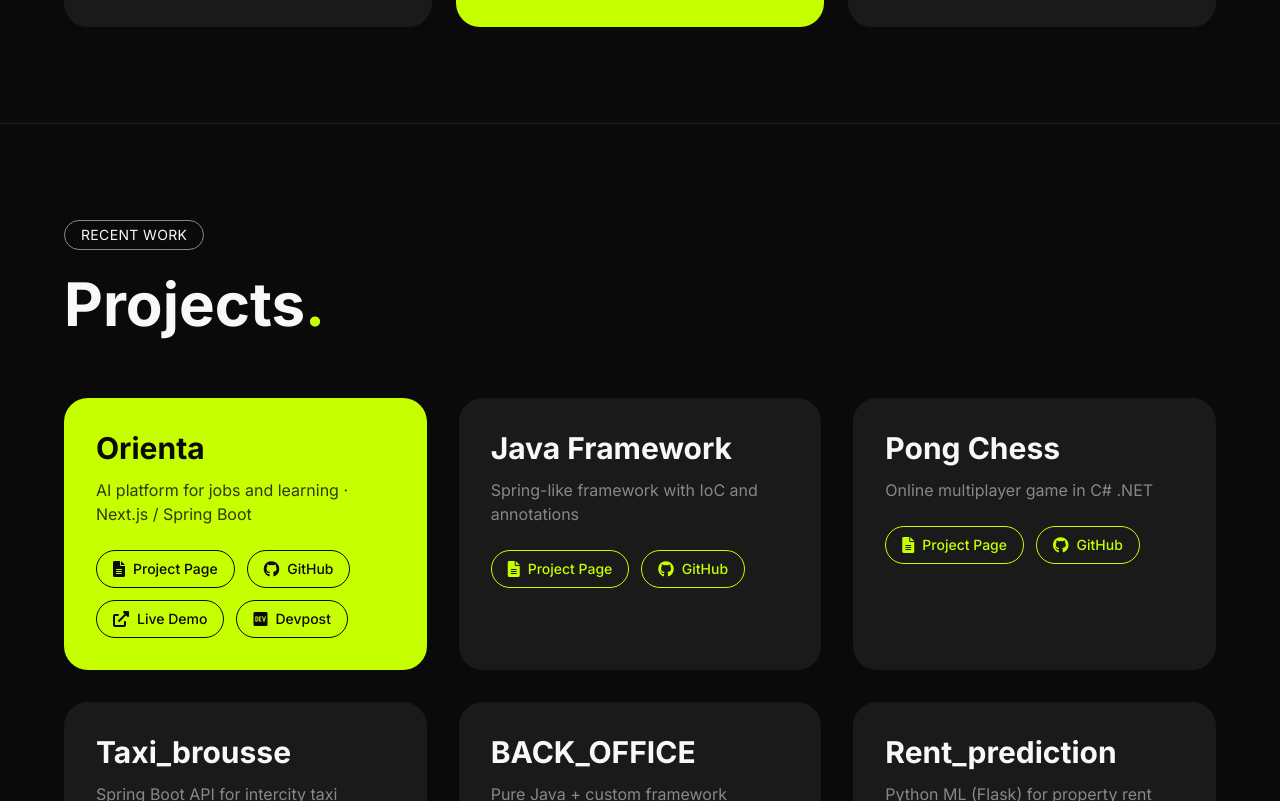
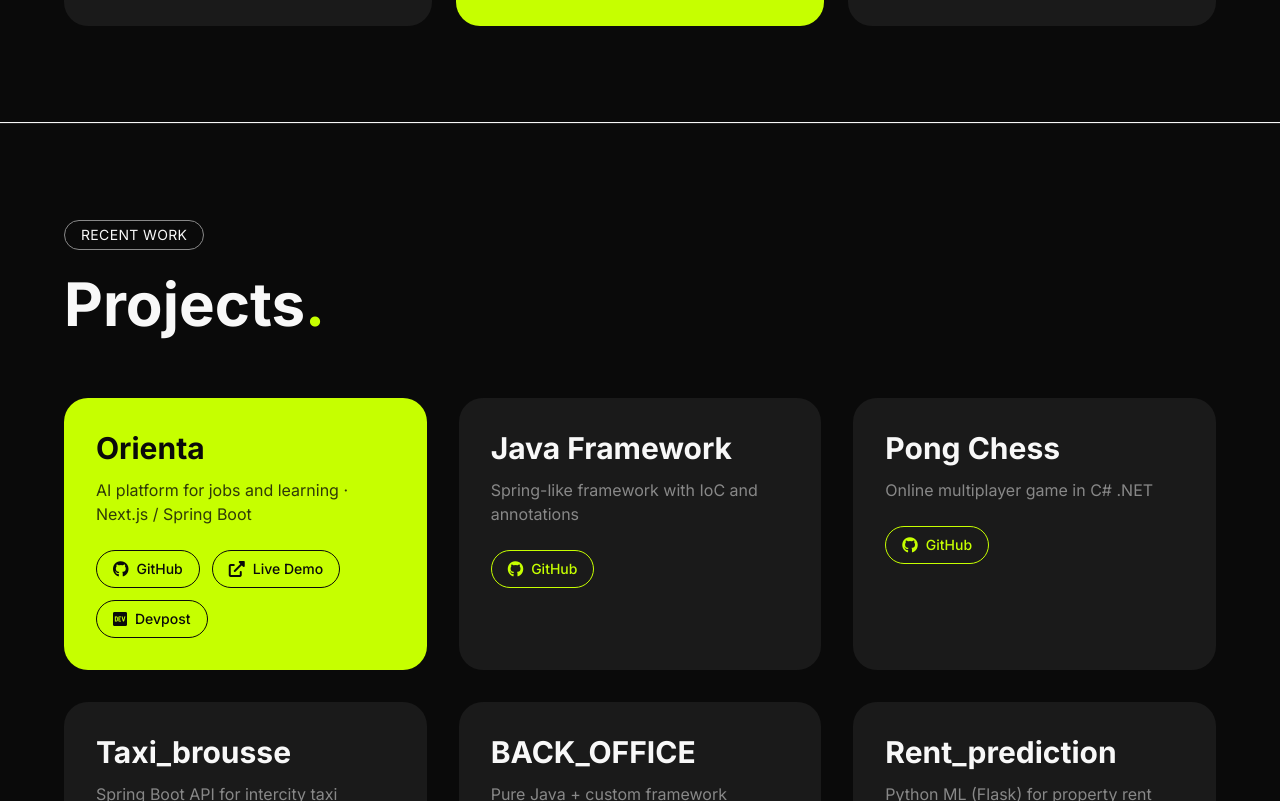
Before and after one commit to stevecrafted/SD.porfolio, a Vue app in the folder porfolio/: page / in a window 1280 px wide. Shown: the part 1599-2400 px from the top of the page. Built offline with nearby package versions, Linux system fonts and the light colour scheme.

Commit message:
update performance

```diff
--- a/porfolio/index.html
+++ b/porfolio/index.html
@@ -25,16 +25,44 @@
   <meta name="twitter:description" content="Portfolio featuring fullstack and AI projects, skills, certifications and contact details.">
 
   <link rel="manifest" href="/site.webmanifest">
-  <!-- Inter font (sans-serif moderne) -->
+  <!-- Non-blocking font stylesheets -->
   <link rel="preconnect" href="https://fonts.googleapis.com">
   <link rel="preconnect" href="https://fonts.gstatic.com" crossorigin>
+  <link
+    rel="preload"
+    href="https://fonts.googleapis.com/css2?family=Inter:ital,opsz,wght@0,14..32,100..900;1,14..32,100..900&display=swap"
+    as="style"
+  >
+  <link
+    rel="stylesheet"
+    href="https://fonts.googleapis.com/css2?family=Inter:ital,opsz,wght@0,14..32,100..900;1,14..32,100..900&display=swap"
+    media="print"
+    onload="this.media='all'"
+  >
 
+  <link rel="preconnect" href="https://cdnjs.cloudflare.com" crossorigin>
   <link
-    href="https://fonts.googleapis.com/css2?family=Inter:ital,opsz,wght@0,14..32,100..900;1,14..32,100..900&display=swap"
-    rel="stylesheet">
-  <!-- Font Awesome 6 (gratuit) pour icônes -->
-  <link rel="preconnect" href="https://cdnjs.cloudflare.com" crossorigin>
-  <link rel="stylesheet" href="https://cdnjs.cloudflare.com/ajax/libs/font-awesome/6.0.0-beta3/css/all.min.css">
+    rel="preload"
+    href="https://cdnjs.cloudflare.com/ajax/libs/font-awesome/6.0.0-beta3/css/all.min.css"
+    as="style"
+  >
+  <link
+    rel="stylesheet"
+    href="https://cdnjs.cloudflare.com/ajax/libs/font-awesome/6.0.0-beta3/css/all.min.css"
+    media="print"
+    onload="this.media='all'"
+  >
+  <noscript>
+    <link
+      rel="stylesheet"
+      href="https://fonts.googleapis.com/css2?family=Inter:ital,opsz,wght@0,14..32,100..900;1,14..32,100..900&display=swap"
+    >
+    <link
+      rel="stylesheet"
+      href="https://cdnjs.cloudflare.com/ajax/libs/font-awesome/6.0.0-beta3/css/all.min.css"
+    >
+  </noscript>
+
   <meta name="viewport" content="width=device-width, initial-scale=1.0">
   <title>Rakotomalala Stevens Daniel Fanambinana | Fullstack Developer</title>
 
--- a/porfolio/src/App.vue
+++ b/porfolio/src/App.vue
@@ -1,12 +1,20 @@
 <template>
   <div class="bg-[#F8F8F8]">
     <Navbar />
+    <main>
       <HeroSection />
+      <section class="cv-auto">
         <SkillsSection />
+      </section>
+      <section class="cv-auto">
         <ProjectsSection />
+      </section>
+      <section class="cv-auto">
         <Certifications />
+      </section>
       <VisitCounter />
       <Footer />
+    </main>
   </div>
 </template>
 
@@ -20,3 +28,10 @@ import VisitCounter from './components/VisitCounter.vue'
 import Footer from './components/Footer.vue'
 
 </script>
+
+<style scoped>
+.cv-auto {
+  content-visibility: auto;
+  contain-intrinsic-size: 900px;
+}
+</style>
--- a/porfolio/src/components/HeroSection.vue
+++ b/porfolio/src/components/HeroSection.vue
@@ -34,8 +34,11 @@
             src="/me.png"
             alt="Portrait of Rakotomalala Stevens Daniel Fanambinana"
             class="hero-photo"
+            width="440"
+            height="566"
             loading="eager"
             decoding="async"
+            fetchpriority="high"
           >
         </div>
       </div>
--- a/porfolio/src/content.js
+++ b/porfolio/src/content.js
@@ -40,7 +40,6 @@ export const copy = {
         description: 'AI platform for jobs and learning · Next.js / Spring Boot',
         highlight: true,
         links: [
-          { url: '/projects/orienta', label: 'Project Page', icon: 'fas fa-file-alt' },
           { url: 'https://github.com/stevecrafted/orienta', label: 'GitHub', icon: 'fab fa-github' },
           { url: 'https://orienta-519a.vercel.app', label: 'Live Demo', icon: 'fas fa-external-link-alt' },
           {
@@ -55,7 +54,6 @@ export const copy = {
         description: 'Spring-like framework with IoC and annotations',
         highlight: false,
         links: [
-          { url: '/projects/java-framework', label: 'Project Page', icon: 'fas fa-file-alt' },
           { url: 'https://github.com/stevecrafted/FRAMEWORK', label: 'GitHub', icon: 'fab fa-github' },
         ],
       },
@@ -64,7 +62,6 @@ export const copy = {
         description: 'Online multiplayer game in C# .NET',
         highlight: false,
         links: [
-          { url: '/projects/pong-chess', label: 'Project Page', icon: 'fas fa-file-alt' },
           { url: 'https://github.com/stevecrafted/pong_echec', label: 'GitHub', icon: 'fab fa-github' },
         ],
       },
@@ -73,7 +70,6 @@ export const copy = {
         description: 'Spring Boot API for intercity taxi booking',
         highlight: false,
         links: [
-          { url: '/projects/taxi-brousse', label: 'Project Page', icon: 'fas fa-file-alt' },
           { url: 'https://github.com/stevecrafted/Taxi_brousse', label: 'GitHub', icon: 'fab fa-github' },
         ],
       },
@@ -82,7 +78,6 @@ export const copy = {
         description: 'Pure Java + custom framework',
         highlight: false,
         links: [
-          { url: '/projects/back-office', label: 'Project Page', icon: 'fas fa-file-alt' },
           { url: 'https://github.com/stevecrafted/BACK_OFFICE', label: 'GitHub', icon: 'fab fa-github' },
         ],
       },
@@ -91,7 +86,6 @@ export const copy = {
         description: 'Python ML (Flask) for property rent prediction',
         highlight: false,
         links: [
-          { url: '/projects/rent-prediction', label: 'Project Page', icon: 'fas fa-file-alt' },
           { url: 'https://github.com/stevecrafted/Prediction_loyer', label: 'GitHub', icon: 'fab fa-github' },
         ],
       },
--- a/porfolio/src/main.js
+++ b/porfolio/src/main.js
@@ -5,8 +5,4 @@ import App from './App.vue'
 
 document.documentElement.setAttribute('lang', 'en')
 
-const normalizedPath = window.location.pathname.replace(/\/+$/, '') || '/'
-
-if (normalizedPath === '/') {
-	createApp(App).mount('#app')
-}
+createApp(App).mount('#app')
--- a/porfolio/vite.config.js
+++ b/porfolio/vite.config.js
@@ -5,66 +5,6 @@ import vueDevTools from 'vite-plugin-vue-devtools'
 import prerenderStatic from 'vite-plugin-prerender-static'
 
 const siteUrl = 'https://sd-porfolio.vercel.app'
-
-const projectPages = [
-  {
-    path: 'projects/orienta',
-    title: 'Orienta Project | AI Jobs and Learning Platform',
-    description:
-      'Orienta is an AI-powered platform for jobs and learning, built with Next.js and Spring Boot.',
-    heading: 'Orienta',
-    stack: 'Next.js, Spring Boot, OpenAI, Gemini',
-    body: 'Built during the Visaverse AI Hackathon to help users discover career opportunities and learning paths with AI assistance.',
-    repo: 'https://github.com/stevecrafted/orienta',
-    demo: 'https://orienta-519a.vercel.app',
-  },
-  {
-    path: 'projects/java-framework',
-    title: 'Java Framework Project | IoC and Annotations',
-    description:
-      'A custom Java framework inspired by Spring with IoC container and annotation-based configuration.',
-    heading: 'Java Framework',
-    stack: 'Java, IoC, Annotations',
-    body: 'A personal framework project focused on dependency injection and clean architecture patterns.',
-    repo: 'https://github.com/stevecrafted/FRAMEWORK',
-  },
-  {
-    path: 'projects/pong-chess',
-    title: 'Pong Chess Project | Online Multiplayer C# Game',
-    description: 'An online multiplayer game developed in C# .NET.',
-    heading: 'Pong Chess',
-    stack: 'C#, .NET',
-    body: 'A game development project focused on real-time interactions and multiplayer gameplay.',
-    repo: 'https://github.com/stevecrafted/pong_echec',
-  },
-  {
-    path: 'projects/taxi-brousse',
-    title: 'Taxi Brousse Project | Spring Boot Booking API',
-    description: 'A Spring Boot API for intercity taxi booking.',
-    heading: 'Taxi_brousse',
-    stack: 'Java, Spring Boot, REST API',
-    body: 'A backend API project for booking and managing taxi-brousse trips.',
-    repo: 'https://github.com/stevecrafted/Taxi_brousse',
-  },
-  {
-    path: 'projects/back-office',
-    title: 'Back Office Project | Pure Java and Custom Framework',
-    description: 'A back office application built in pure Java with a custom framework.',
-    heading: 'BACK_OFFICE',
-    stack: 'Java',
-    body: 'A Java project emphasizing maintainability and practical architecture.',
-    repo: 'https://github.com/stevecrafted/BACK_OFFICE',
-  },
-  {
-    path: 'projects/rent-prediction',
-    title: 'Rent Prediction Project | Python ML Flask App',
-    description: 'A machine learning project in Python (Flask) for property rent prediction.',
-    heading: 'Rent_prediction',
-    stack: 'Python, Flask, Machine Learning',
-    body: 'An end-to-end ML project for real estate rent prediction and practical data analysis.',
-    repo: 'https://github.com/stevecrafted/Prediction_loyer',
-  },
-]
 
 const homeRoute = {
   path: '/',
@@ -92,42 +32,15 @@ const homeRoute = {
   },
 }
 
-const projectRoutes = projectPages.map((project) => ({
-  path: project.path,
-  tags: {
-    title: project.title,
-    description: project.description,
-    author: 'Rakotomalala Stevens Daniel Fanambinana',
-    url: `${siteUrl}/${project.path}`,
-    canonical: `${siteUrl}/${project.path}`,
-    robots: 'index, follow',
-    keywords: `project case study, ${project.heading.toLowerCase()}, fullstack developer portfolio`,
-    schema: {
-      '@context': 'https://schema.org',
-      '@type': 'CreativeWork',
-      name: project.heading,
-      url: `${siteUrl}/${project.path}`,
-      creator: {
-        '@type': 'Person',
-        name: 'Rakotomalala Stevens Daniel Fanambinana',
-      },
-    },
-  },
-}))
-
-const allRoutes = [homeRoute, ...projectRoutes]
-
 export default defineConfig(({ command }) => ({
   plugins: [
     vue(),
     command === 'serve' ? vueDevTools() : null,
     prerenderStatic({
-      routes: allRoutes,
+      routes: [homeRoute],
       template: 'template.html',
       dist: 'dist',
-      render: (route) => {
-        if (route.path === '/') {
-          return `
+      render: () => `
 <main>
   <section>
     <h1>Rakotomalala Stevens Daniel Fanambinana - Fullstack Developer Portfolio</h1>
@@ -143,32 +56,7 @@ export default defineConfig(({ command }) => ({
       Explore selected projects, technical skills, certifications, and contact information.
     </p>
   </section>
-</main>`.trim()
-        }
-
-        const project = projectPages.find((item) => item.path === route.path)
-        if (!project) {
-          return '<main><h1>Project not found</h1></main>'
-        }
-
-        const demoLink = project.demo
-          ? `<a href="${project.demo}" target="_blank" rel="noopener noreferrer">Live demo</a>`
-          : ''
-
-        return `
-<main>
-  <article>
-    <h1>${project.heading}</h1>
-    <p><strong>Tech stack:</strong> ${project.stack}</p>
-    <p>${project.body}</p>
-    <p>
-      <a href="${project.repo}" target="_blank" rel="noopener noreferrer">Source code</a>
-      ${demoLink}
-    </p>
-    <p><a href="/">Back to portfolio homepage</a></p>
-  </article>
-</main>`.trim()
-      },
+</main>`.trim(),
     }),
   ].filter(Boolean),
   resolve: {
```
Also changed, not shown: 1 other file (tests, documents, lock files or other folders). Lines whose indentation alone changed are shown as unchanged.
